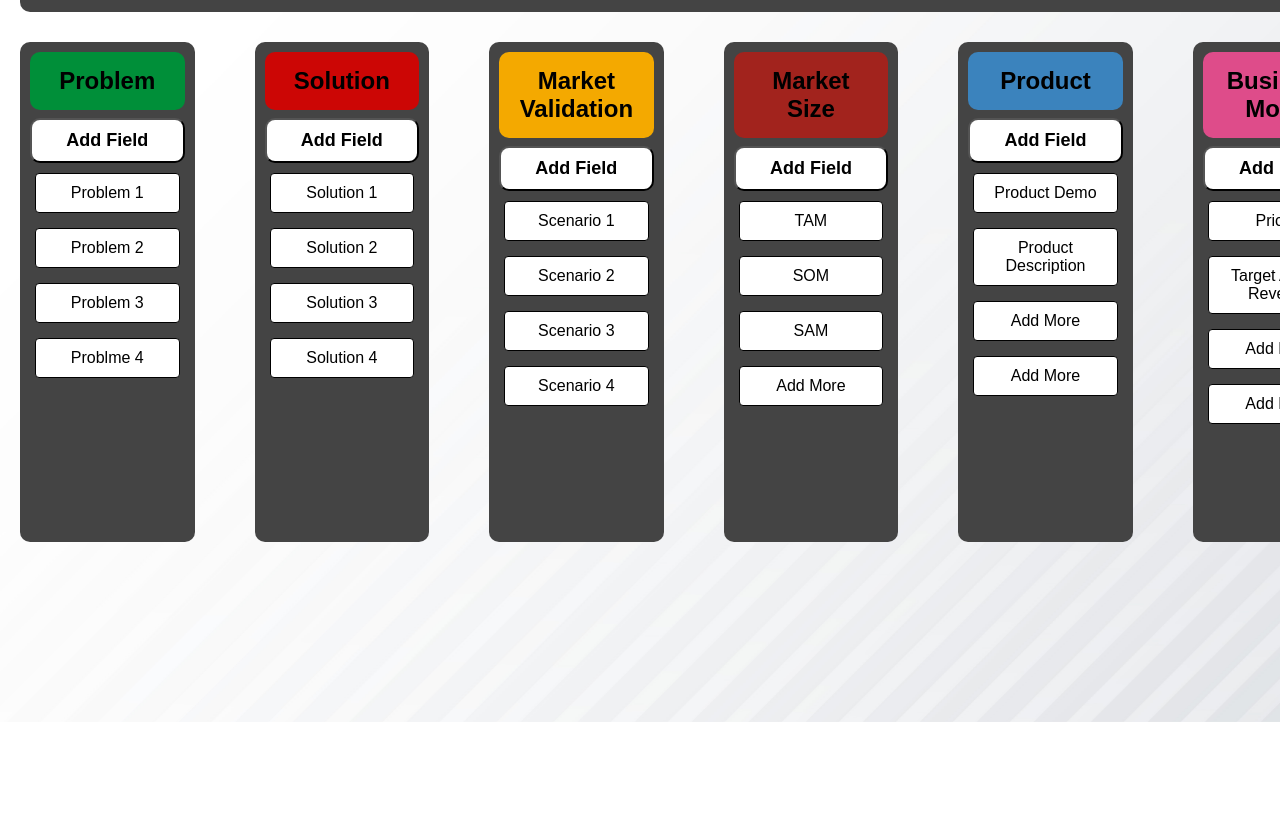
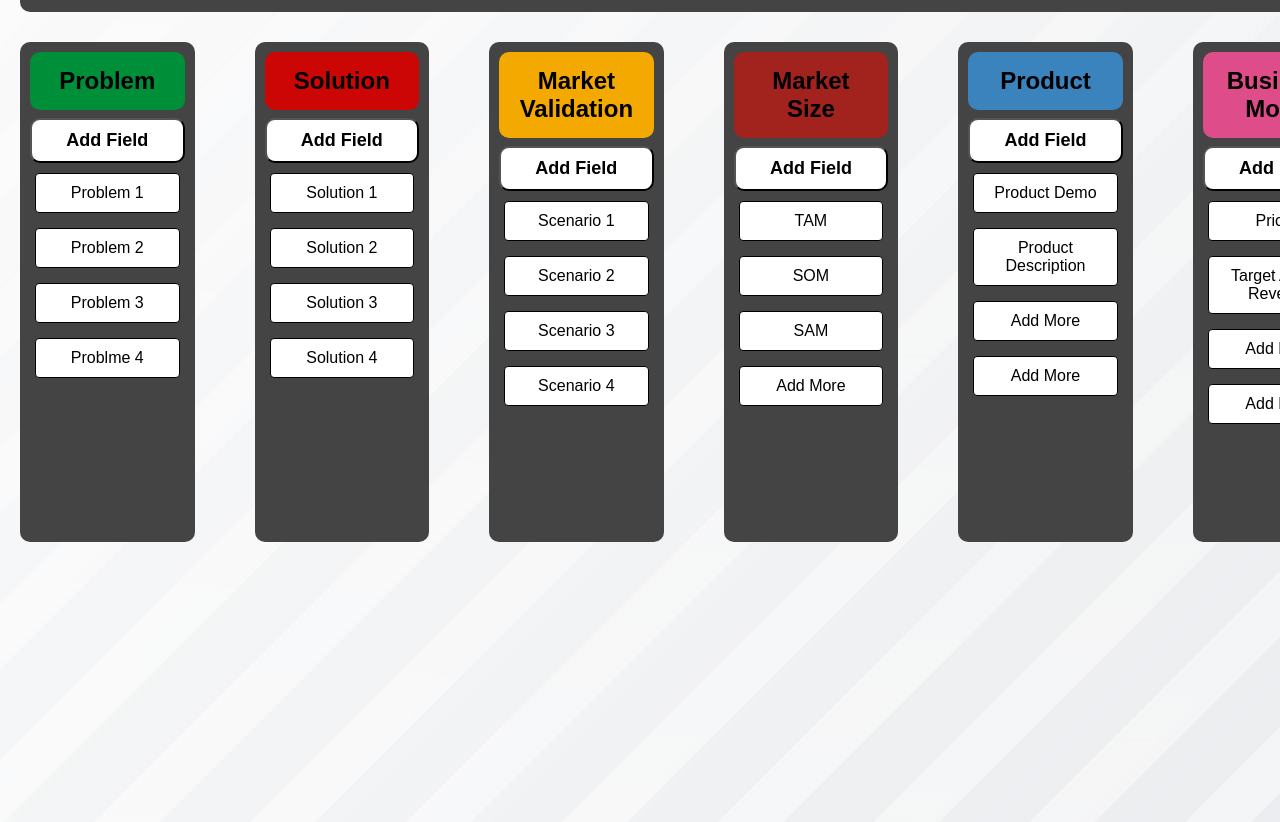
Before and after one commit to RebelBeast/Pitch-Deck, a website with bundled scripts: page index.html in a window 1280 px wide. Shown: the part 78-900 px from the top of the page. Built offline with nearby package versions, Linux system fonts and the light colour scheme.

Commit message:
gave input fields placeholder text, fixed bg

```diff
--- a/index.html
+++ b/index.html
@@ -7,8 +7,11 @@
     <meta name="viewport" content="width=device-width, initial-scale=1.0" />
     <title>Pitch Deck</title>
     <script defer src="./build/bundle.js"></script>
-    <link rel="stylesheet" href="stilmain.css">
-    </link>
+    <link rel="stylesheet" href="stilmain.css"></link>
+    <div class="bg">
+        <img src="SL_042620_30310_19.jpg" alt="">
+    </div>
+<!-- Bildquelle: https://de.freepik.com/vektoren-kostenlos/stilvoller-weisser-hintergrund-mit-diagonalen-linien_17564656.htm#query=simple%20background&position=7&from_view=search&track=ais-->
 </head>
 
 <body>
--- a/stilmain.css
+++ b/stilmain.css
@@ -5,19 +5,26 @@
     font-family: Arial, Helvetica, sans-serif;
 }
 
-html::before {
-    background-image: url(SL_042620_30310_19.jpg);
-    background-size: cover;
-    background-repeat: no-repeat;
-    content: "";
+.bg {
     position: fixed;
+    top: -50%;
+    left: -50%;
+    width: 200%;
+    height: 200%;
+    z-index: -1;
+  }
+  .bg img {
+    position: absolute;
     top: 0;
     left: 0;
-    width: 200%;
-    height: 100vh;
+    right: 0;
+    bottom: 0;
+    margin: auto;
+    min-width: 50%;
+    min-height: 50%;
     z-index: -1;
-}
-/* Bildquelle: https://de.freepik.com/vektoren-kostenlos/stilvoller-weisser-hintergrund-mit-diagonalen-linien_17564656.htm#query=simple%20background&position=7&from_view=search&track=ais*/
+  }
+/* Quelle für diese Lösung: https://css-tricks.com/perfect-full-page-background-image/*/
 
 .navbar {
     position: absolute;
```
